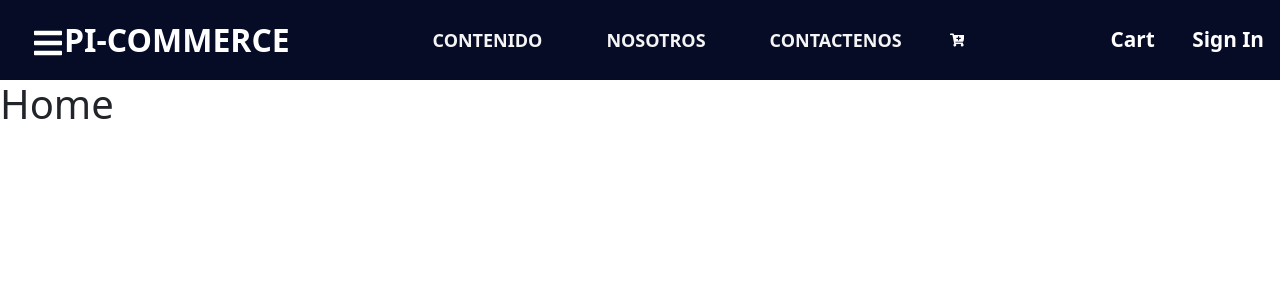
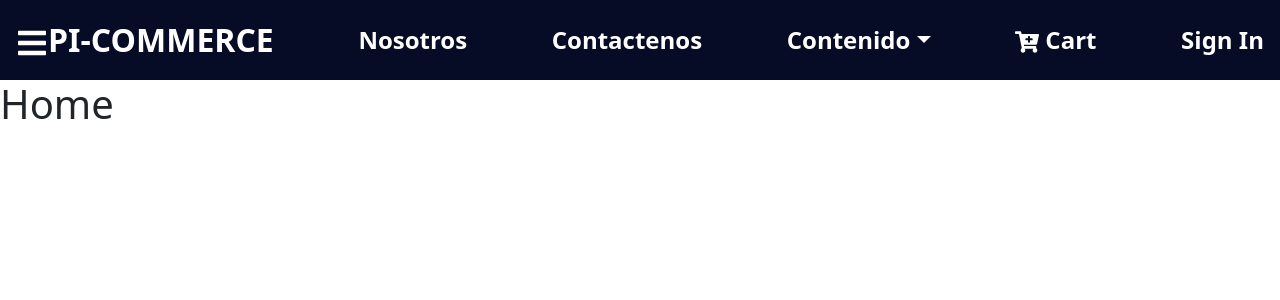
Before and after one commit to luisarcila00/ecommerce, a React (Create React App) app in the folder frontend/: page / in a window 1280 px wide. Shown: the top 300 px of the page. Built offline with nearby package versions, Linux system fonts and the light colour scheme.

Commit message:
commit ajustes sidebar

```diff
--- a/frontend/src/components/Navbar.css
+++ b/frontend/src/components/Navbar.css
@@ -6,31 +6,37 @@
     align-items: center;
 }
 
+
 .navbar a {
     color: #ffffff;
-    font-size: 2rem;
+
     font-weight: bold;
     text-decoration: none;
     text-align: left;
 }
+
+.dropdown-item {
+    color: black;
+}
+
+.nav-link {
+
+    font-size: 1.5rem;
+}
+
 .btn-nav {
     background-color: #060b26;
     display: flex;
     justify-content: start;
     align-items: center;
+
 }
-.header-links a{
-    color:#ffffff;
-    font-size: 1.3rem;
-    text-decoration: none;
-    padding: 1rem;
-    font-weight: bold;
-    text-decoration: none;
 
-  }
+
+
 
 .menu-bars {
-    margin-left: 2rem;
+    margin-left: 0.5    rem;
     font-size: 2rem;
     background: none;
 }
--- a/frontend/src/components/Navbar.js
+++ b/frontend/src/components/Navbar.js
@@ -1,11 +1,13 @@
-import React, { useState } from 'react';
-import * as FaIcons from 'react-icons/fa';
-import * as AiIcons from 'react-icons/ai';
-import { Link } from 'react-router-dom';
-import { SidebarData } from './SidebarData';
-import './Navbar.css';
-import { IconContext } from 'react-icons';
-import { NavbarData } from './NavbarData';
+import React, { useState } from "react";
+import * as FaIcons from "react-icons/fa";
+import * as AiIcons from "react-icons/ai";
+import { Link } from "react-router-dom";
+import { SidebarData } from "./SidebarData";
+import "./Navbar.css";
+import { IconContext } from "react-icons";
+import { NavbarData } from "./NavbarData";
+import Nav from "react-bootstrap/Nav";
+import NavDropdown from "react-bootstrap/NavDropdown";
 
 function Navbar() {
   const [sidebar, setSidebar] = useState(false);
@@ -14,36 +16,49 @@ function Navbar() {
 
   return (
     <>
-      <IconContext.Provider value={{ color: '#fff' }}>
-        <div className='navbar'>
-          <Link to='#' className='menu-bars'>
-            <FaIcons.FaBars onClick={showSidebar} />
-            <a href="index.html">PI-COMMERCE</a>
-          </Link>
+      <IconContext.Provider value={{ color: "#fff" }}>
+        <Nav className="navbar">
+          <Nav.Item>
+            <Nav.Link>
+              <Link to="#" className="menu-bars">
+                <FaIcons.FaBars onClick={showSidebar} />
+                <Link to="/">PI-COMMERCE</Link>
+              </Link>
+            </Nav.Link>
+          </Nav.Item>
 
-          <div className='btn-nav'>
-          {NavbarData.map((item, index) =>{
-            return(
-              <li key={index} className={item.cName}>
-                  <Link to={item.path}>
-                  {item.icon}
-                    <span><b>{item.title}</b></span>
-                  </Link>
-                </li>
-            )
-          })}
-          </div>
-          <div className="header-links">
-        <a href="cart.html">Cart</a>
-        <a href="signin.html" > Sign In</a>
-      </div>
-        </div>
-        <nav className={sidebar ? 'nav-menu active' : 'nav-menu'}>
-          <ul className='nav-menu-items' onClick={showSidebar}>
-            <li className='navbar-toggle'>
-            <h3>Admin Categories</h3>
-              <Link to='#' className='menu-bars'>
-                <AiIcons.AiOutlineClose className="sidebar-close-button"/>
+          <Nav.Item>
+            <Nav.Link eventKey="3">Nosotros</Nav.Link>
+          </Nav.Item>
+          <Nav.Item>
+            <Nav.Link eventKey="3">Contactenos</Nav.Link>
+          </Nav.Item>
+          <NavDropdown   title="Contenido"  id="nav-dropdown">
+            <NavDropdown.Item  eventKey="4.1">Action</NavDropdown.Item>
+            <NavDropdown.Item   eventKey="4.2">Another action</NavDropdown.Item>
+            <NavDropdown.Item  eventKey="4.3">
+              Something else here
+            </NavDropdown.Item>
+            <NavDropdown.Divider />
+            <NavDropdown.Item  eventKey="4.4">Separated link</NavDropdown.Item>
+          </NavDropdown>
+
+          <Nav.Item>
+            <Nav.Link href="cart.html">
+              {" "}
+              <FaIcons.FaCartPlus /> Cart
+            </Nav.Link>
+          </Nav.Item>
+          <Nav.Item>
+            <Nav.Link href="signin.html"> Sign In</Nav.Link>
+          </Nav.Item>
+        </Nav>
+        <nav className={sidebar ? "nav-menu active" : "nav-menu"}>
+          <ul className="nav-menu-items" onClick={showSidebar}>
+            <li className="navbar-toggle">
+              <h3>Admin Categories</h3>
+              <Link to="#" className="menu-bars">
+                <AiIcons.AiOutlineClose className="sidebar-close-button" />
               </Link>
             </li>
             {SidebarData.map((item, index) => {
@@ -59,7 +74,6 @@ function Navbar() {
           </ul>
         </nav>
       </IconContext.Provider>
-
     </>
   );
 }
--- a/frontend/src/components/NavbarData.js
+++ b/frontend/src/components/NavbarData.js
@@ -1,5 +1,4 @@
-import React from 'react';
-import * as FaIcons from 'react-icons/fa';
+
 
 export const NavbarData = [
 
@@ -17,10 +16,5 @@ export const NavbarData = [
     title: 'CONTACTENOS',
     path: '/categorias',
     cName: 'nav-text'
-  },
-  {
-    icon: <FaIcons.FaCartPlus />,
-    path: '/products',
-    cName: 'nav-text'
-}
+  }
 ];
```
